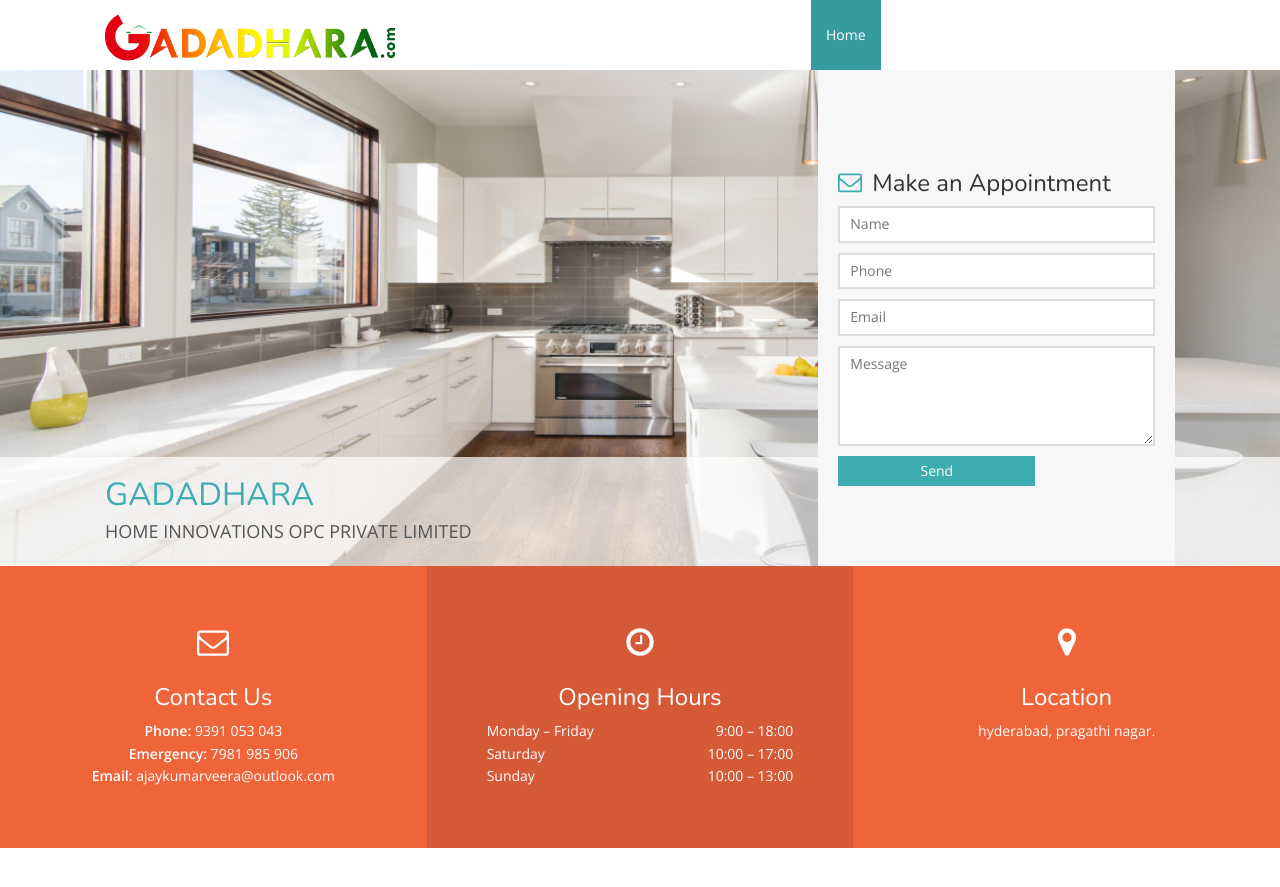
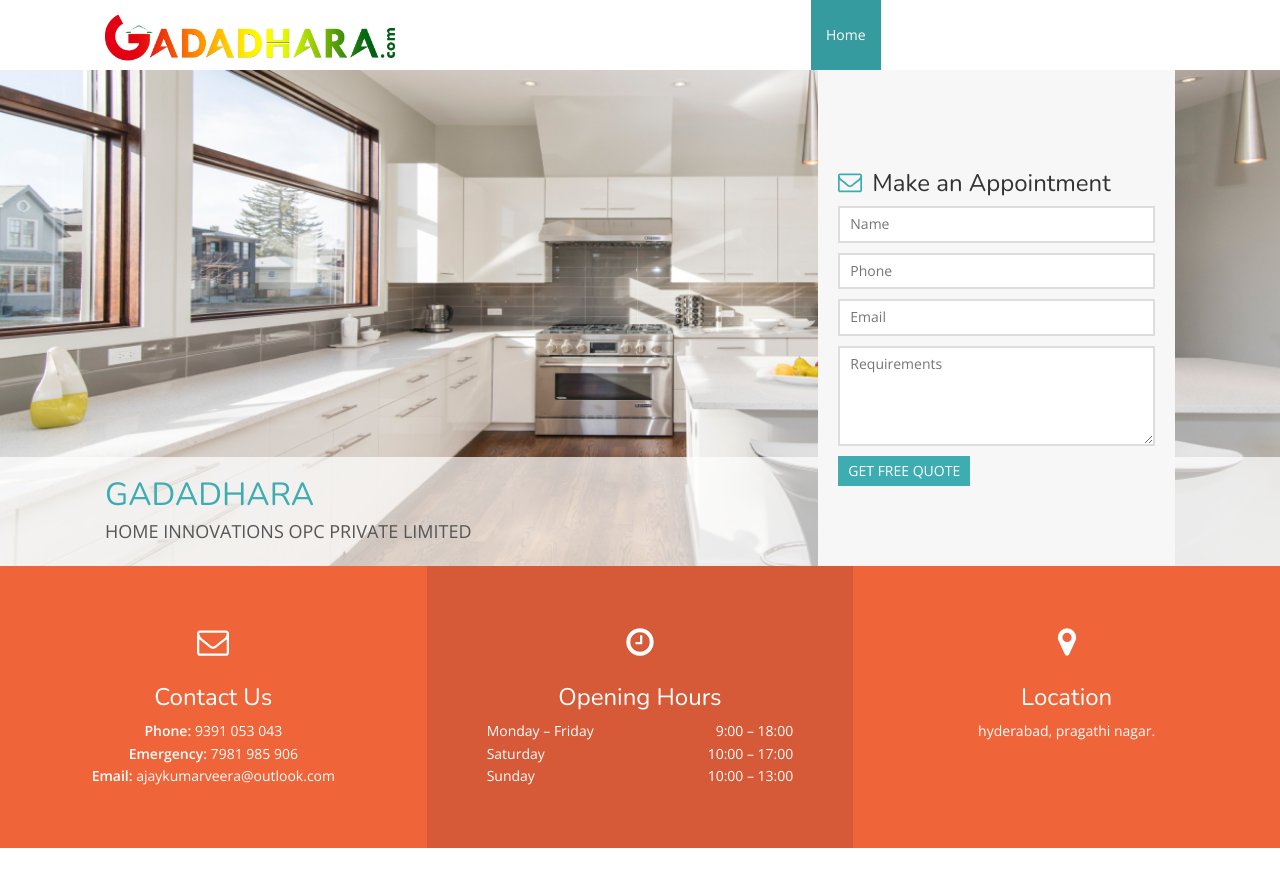
Before and after one commit to gadadhara/GADADHARA, a Jekyll site: the page built from index.html, in a window 1280 px wide and 900 px high. Shown: the top 887 px of the window. Built offline with Jekyll 4.4.1, drawn with Linux system fonts in a browser that asks for light colours; nearby versions of some CDN libraries.

Commit message:
Update index.html

```diff
--- a/index.html
+++ b/index.html
@@ -29,9 +29,9 @@ layout: default
                     <input name="email" type="email" placeholder="Email" required>
                 </div>
                 <div class="form-field">
-                    <textarea name="Requirements" placeholder="Message" required></textarea>
+                    <textarea name="comments" placeholder="Requirements" required></textarea>
                 </div>
-                <input type="GET FREE QUOTE" class="btn btn-default" value="Send">
+                <input type="submit" class="btn btn-default" value="GET FREE QUOTE">
             </form>
         </div>
 
```
